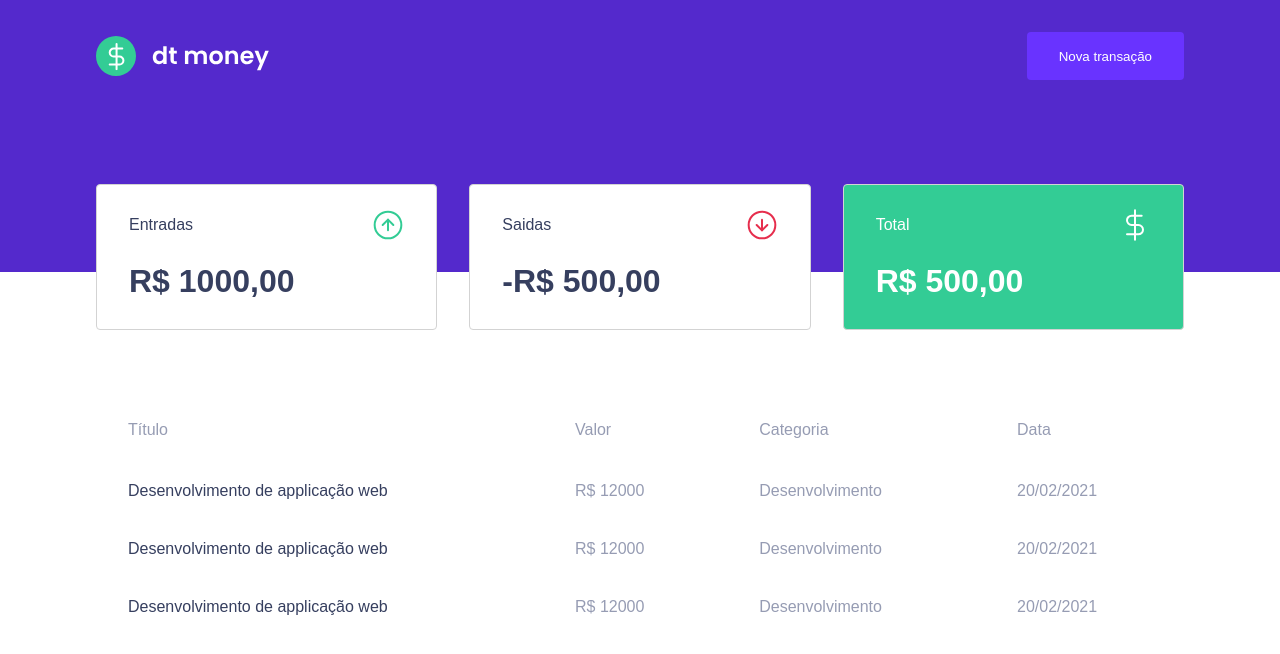
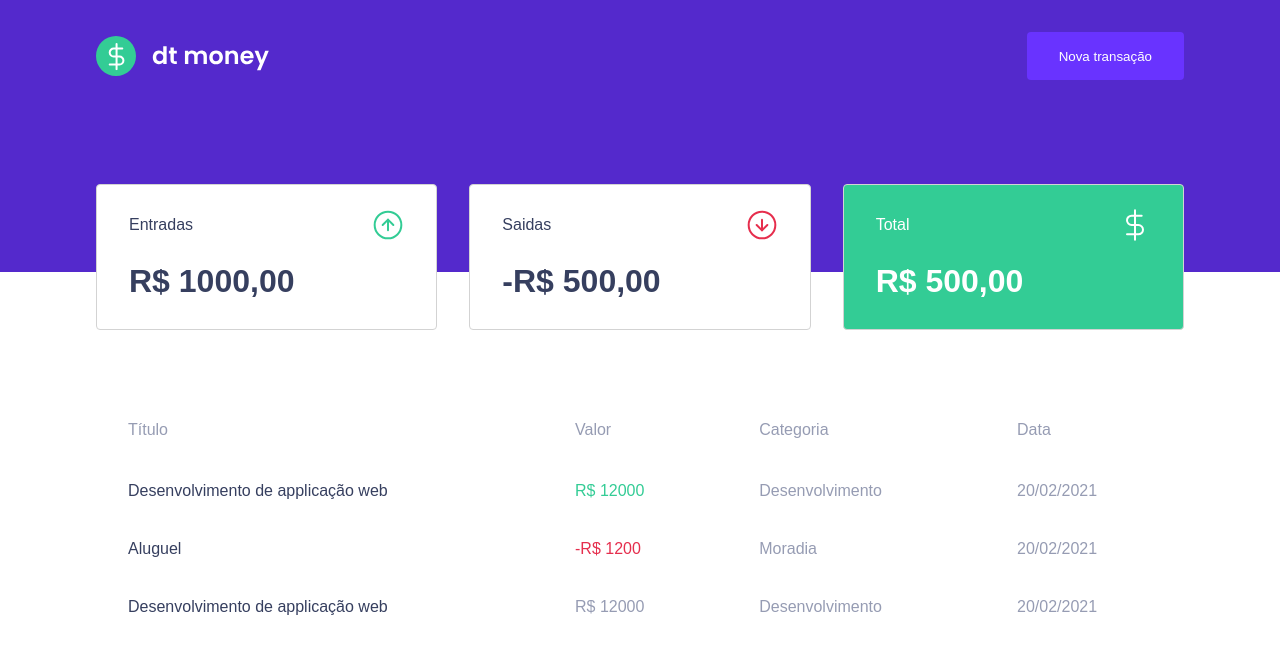
Before and after one commit to misael28/dbmoney, a React (Create React App) app: page / in a window 1280 px wide. Shown: the top 654 px of the page. Built offline with nearby package versions, Linux system fonts and the light colour scheme.

Commit message:
feat: add color at table

```diff
--- a/src/components/TransactionsTable/index.tsx
+++ b/src/components/TransactionsTable/index.tsx
@@ -15,14 +15,14 @@
         <tbody>
           <tr>
             <td>Desenvolvimento de applicação web</td>
-            <td>R$ 12000</td>
+            <td className="deposit">R$ 12000</td>
             <td>Desenvolvimento</td>
             <td>20/02/2021</td>
           </tr>
           <tr>
-            <td>Desenvolvimento de applicação web</td>
-            <td>R$ 12000</td>
-            <td>Desenvolvimento</td>
+            <td>Aluguel</td>
+            <td className="withdraw">-R$ 1200</td>
+            <td>Moradia</td>
             <td>20/02/2021</td>
           </tr>
           <tr>
--- a/src/components/TransactionsTable/styles.ts
+++ b/src/components/TransactionsTable/styles.ts
@@ -25,6 +25,14 @@
       &:first-child {
         color: var(--text-title);
       }
+
+      &.deposit {
+        color: var(--green);
+      }
+
+      &.withdraw {
+        color: var(--red);
+      }
     }
   }
 `;
```
